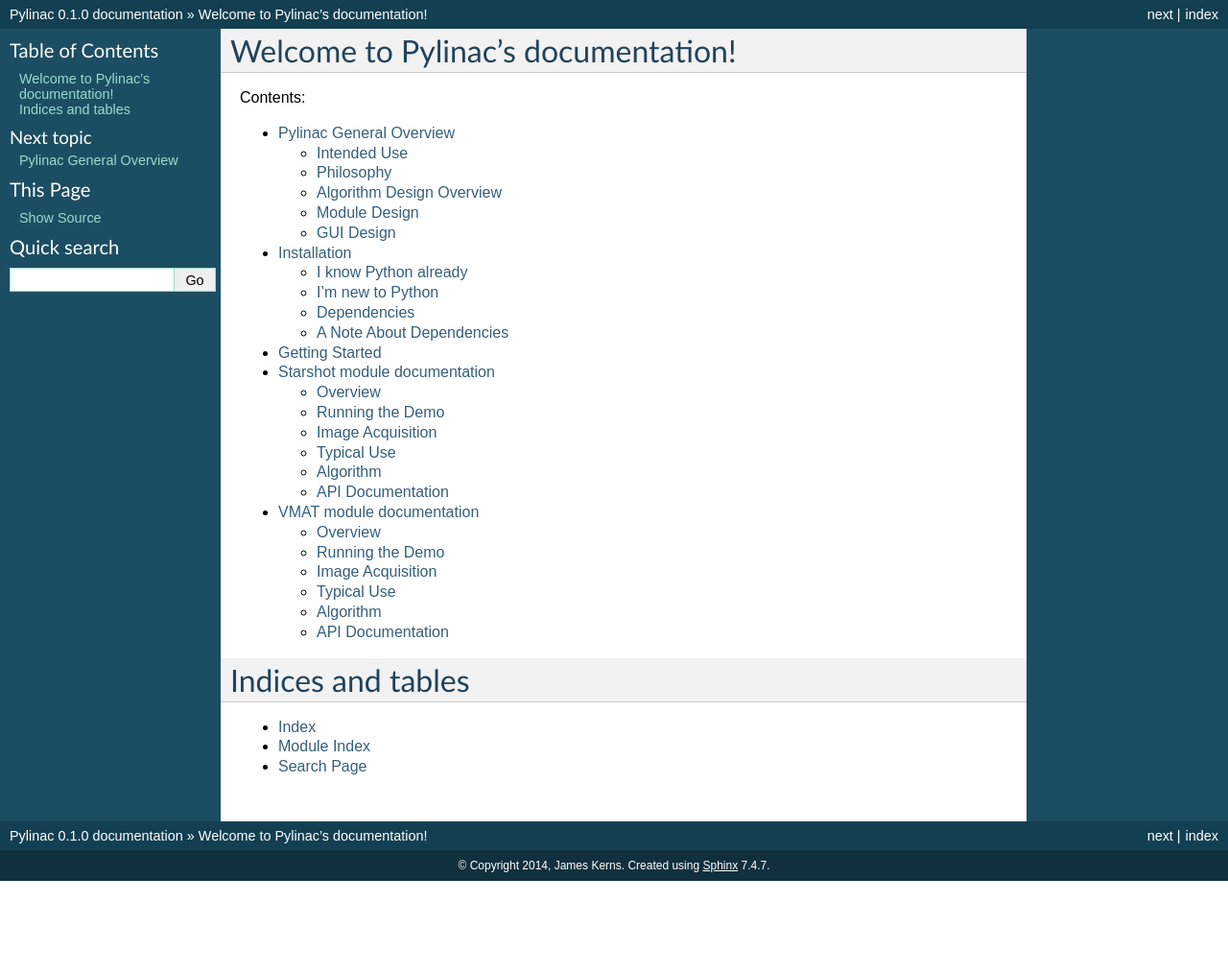
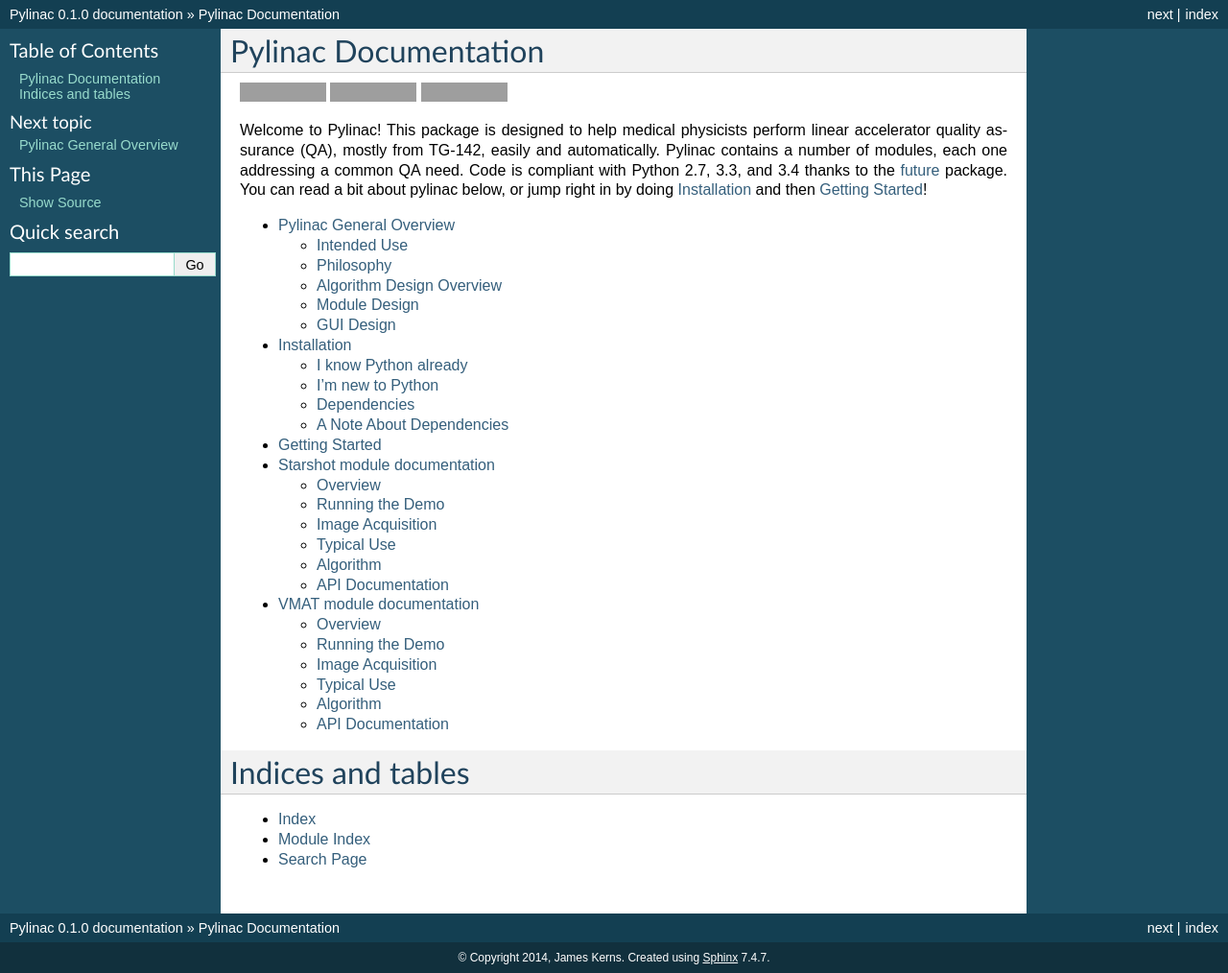
Before and after one commit to jrkerns/pylinac, a Sphinx documentation site: the page built from docs/source/index.rst, in a window 1280 px wide. Shown: the whole page at 96% size. Built offline with Sphinx 7.4.7, drawn with Linux system fonts in a browser that asks for light colours; before the commit the page ends 918 px from its top, so only the background shows below that; grey boxes are pictures that could not be loaded.

Commit message:
added badges to readme and docs

```diff
--- a/docs/source/index.rst
+++ b/docs/source/index.rst
@@ -3,10 +3,26 @@
    You can adapt this file completely to your liking, but it should at least
    contain the root `toctree` directive.
 
-Welcome to Pylinac's documentation!
-===================================
+Pylinac Documentation
+=====================
 
-Contents:
+.. image:: https://pypip.in/version/pylinac/badge.svg?text=version
+    :target: https://pypi.python.org/pypi/pylinac/
+    :alt: Latest Version
+
+.. image:: https://pypip.in/py_versions/pylinac/badge.svg
+    :target: https://pypi.python.org/pypi/pylinac/
+    :alt: Supported Python versions
+
+.. image:: https://pypip.in/license/pylinac/badge.svg
+    :target: https://pypi.python.org/pypi/pylinac/
+    :alt: License
+
+
+Welcome to Pylinac! This package is designed to help medical physicists perform linear accelerator quality assurance (QA),
+mostly from TG-142, easily and automatically. Pylinac contains a number of modules, each one addressing a common QA need. Code is
+compliant with Python 2.7, 3.3, and 3.4 thanks to the `future <python-future.org>`_ package. You can read a bit about pylinac below,
+or jump right in by doing :ref:`installation` and then :ref:`getting_started`!
 
 .. toctree::
    :maxdepth: 2
--- a/docs/source/overview.rst
+++ b/docs/source/overview.rst
@@ -2,11 +2,6 @@
 ========================
 Pylinac General Overview
 ========================
-
-Welcome to Pylinac! This package is designed to help medical physicists perform linear accelerator quality assurance (QA),
-mostly from TG-142, easily and automatically. Pylinac contains a number of modules, each one addressing a common QA need. Code is
-compliant with Python 2.7, 3.3, and 3.4 thanks to the `future <python-future.org>`_ package. You can read a bit about pylinac below,
-or jump right in by doing :ref:`installation` and then :ref:`getting_started`!
 
 .. image:: /images/analyzed_starshot.png
    :height: 340
```
Also changed, not shown: README.md (+1 -1 lines).
